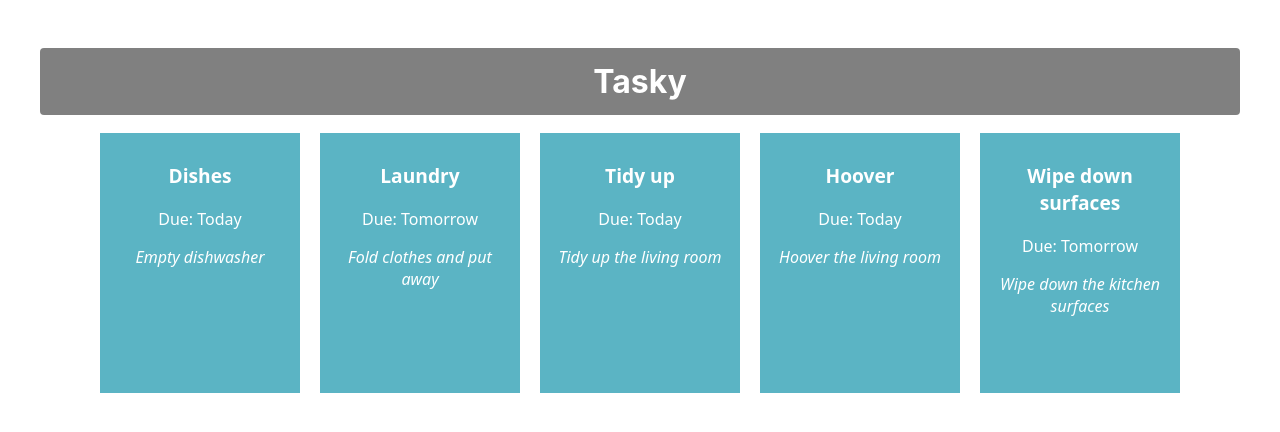
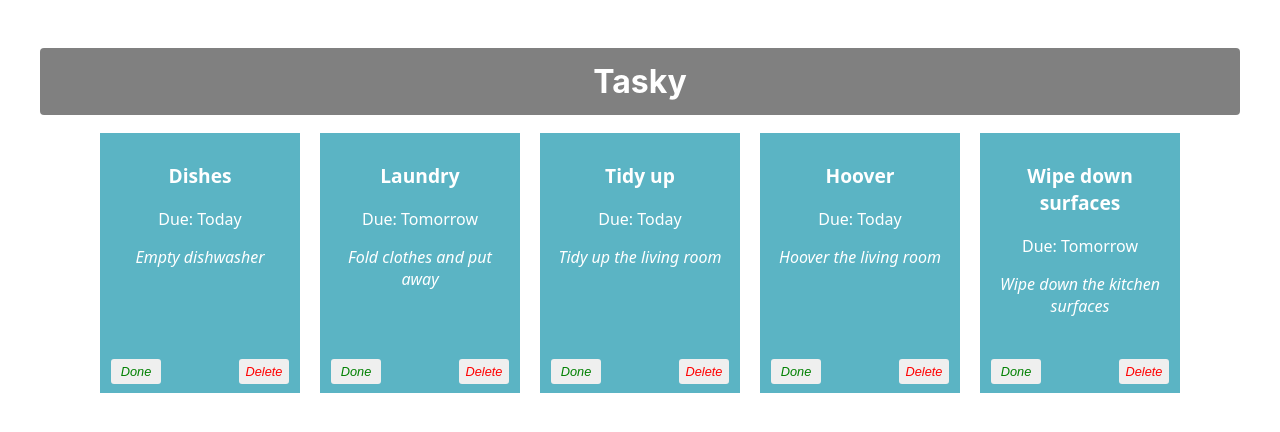
Before and after one commit to OzzyD1/react-basics-labs, a React (Create React App) app in the folder tasky/: page / in a window 1280 px wide. Shown: the top 432 px of the page. Built offline with nearby package versions, Linux system fonts and the light colour scheme.

Commit message:
Completed Week 3 Lab B

```diff
--- a/tasky/src/App.css
+++ b/tasky/src/App.css
@@ -12,7 +12,7 @@
     padding: 20px;
 }
 
-.container{
+.container {
     text-align: center;
 }
 
@@ -38,3 +38,27 @@
 .description {
     font-style: italic;
 }
+
+button {
+    border: none;
+    border-radius: 3px;
+    font-style: italic;
+    font-size: 0.8em;
+    margin: 4px 6px;
+    width: 50px;
+    height: 25px;
+}
+
+.doneButton {
+    position: absolute;
+    bottom: 5px;
+    left: 5px;
+    color: green;
+}
+
+.deleteButton {
+    position: absolute;
+    bottom: 5px;
+    right: 5px;
+    color: red;
+}
--- a/tasky/src/App.js
+++ b/tasky/src/App.js
@@ -11,42 +11,63 @@
                 title: "Dishes",
                 description: "Empty dishwasher",
                 deadline: "Today",
+                done: false,
             },
             {
                 id: 2,
                 title: "Laundry",
                 description: "Fold clothes and put away",
                 deadline: "Tomorrow",
+                done: false,
             },
             {
                 id: 3,
                 title: "Tidy up",
                 description: "Tidy up the living room",
                 deadline: "Today",
+                done: false,
             },
             {
                 id: 4,
                 title: "Hoover",
                 description: "Hoover the living room",
                 deadline: "Today",
+                done: false,
             },
             {
                 id: 5,
                 title: "Wipe down surfaces",
                 description: "Wipe down the kitchen surfaces",
                 deadline: "Tomorrow",
+                done: false,
             },
         ],
     });
+
+    const doneHandler = (taskIndex) => {
+        const tasks = [...taskState.tasks];
+        tasks[taskIndex].done = !tasks[taskIndex].done;
+        setTaskState({ tasks });
+    };
+
+    const deleteHandler = (taskIndex) => {
+        const tasks = [...taskState.tasks];
+        tasks.splice(taskIndex, 1);
+        setTaskState({ tasks });
+    };
+
     return (
         <div className="container">
             <h1>Tasky</h1>
-      {taskState.tasks.map((task) => (
+            {taskState.tasks.map((task, index) => (
                 <Task
                     title={task.title}
                     description={task.description}
                     deadline={task.deadline}
                     key={task.id}
+                    done={task.done}
+                    markDone={() => doneHandler(index)}
+                    deleteTask={() => deleteHandler(index)}
                 />
             ))}
         </div>
--- a/tasky/src/components/Task.js
+++ b/tasky/src/components/Task.js
@@ -1,15 +1,23 @@
-import React from 'react';
+import React from "react";
 
 const Task = (props) => {
-
     return (
-        <div className="card">
+        <div
+            className="card"
+            style={{ backgroundColor: props.done ? "lightgrey" : "#5bb4c4" }}
+        >
             <p className="title">{props.title}</p>
             <p>Due: {props.deadline}</p>
             <p>{props.children}</p>
             <p className="description">{props.description}</p>
+            <button onClick={props.markDone} className="doneButton">
+                Done
+            </button>
+            <button className="deleteButton" onClick={props.deleteTask}>
+                Delete
+            </button>
         </div>
-    )
-}
+    );
+};
 
 export default Task;
```
Lines whose indentation alone changed are shown as unchanged.
